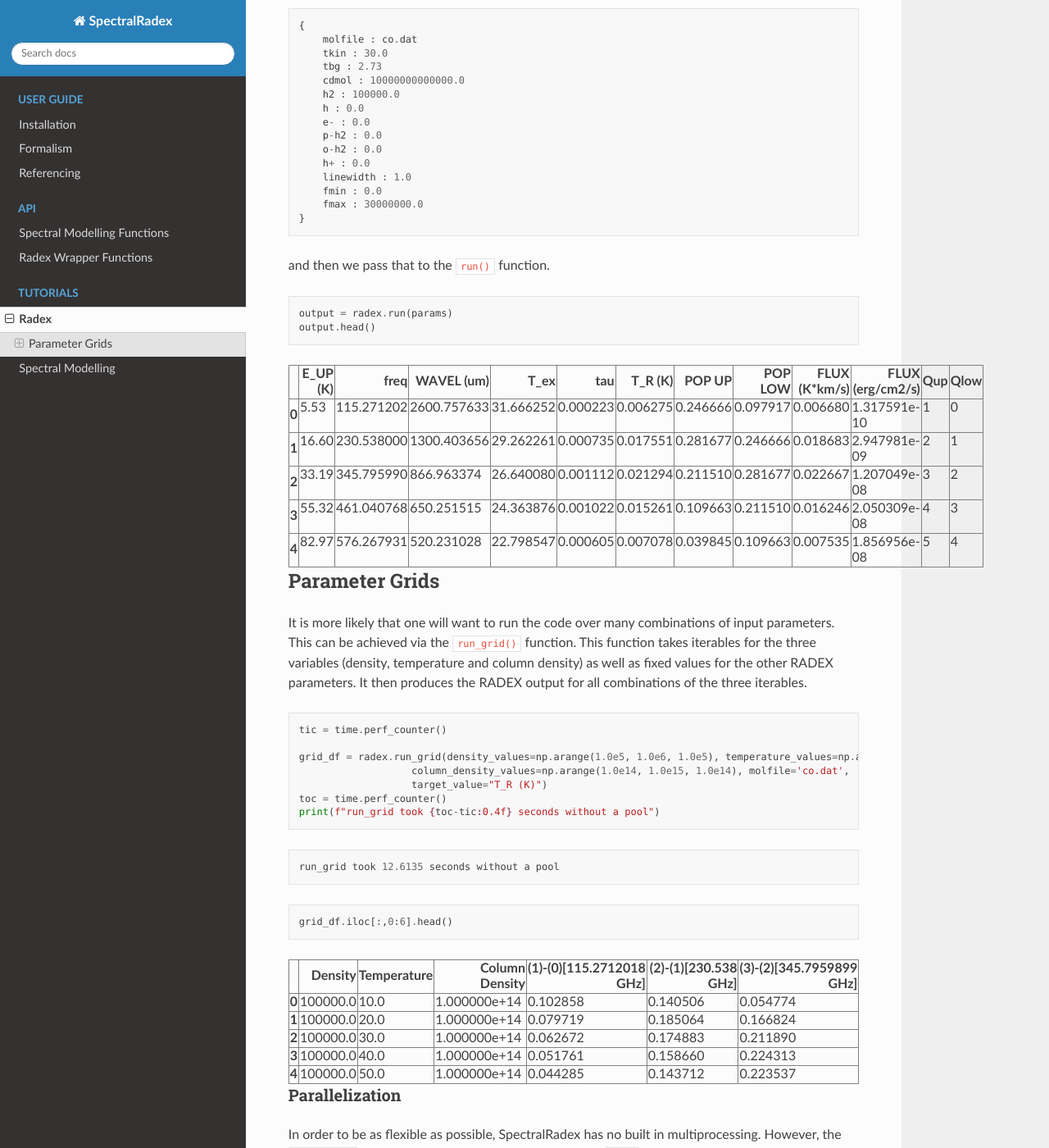
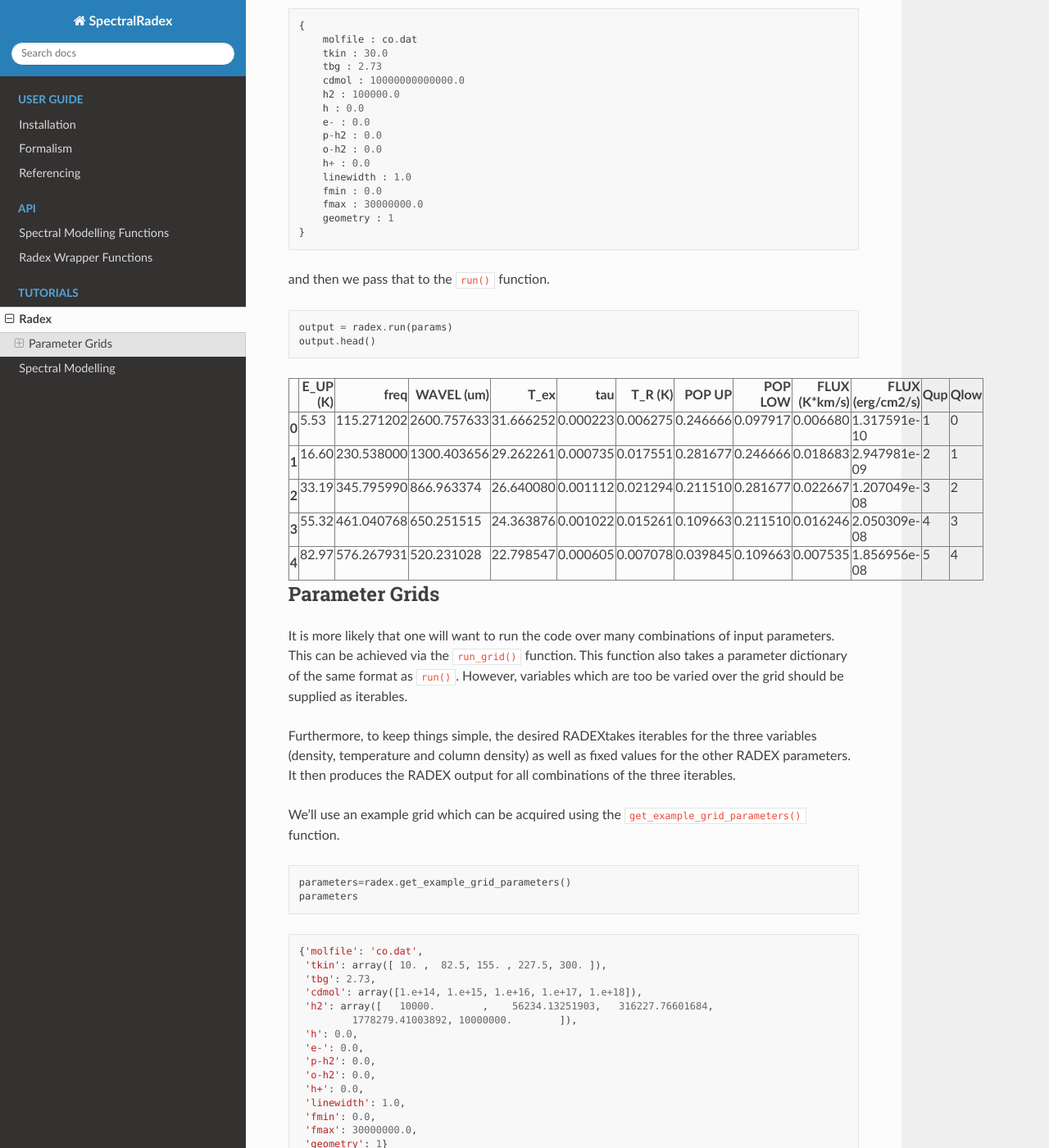
Before and after one commit to uclchem/SpectralRadex, a Sphinx documentation site: the page built from docs/tutorials/radex.rst, in a window 1280 px wide and 1400 px high, scrolled down 618 px. Shown: the whole window at 82% size. Built offline with Sphinx 7.4.7 and the Read the Docs theme 2.0.0, drawn with Linux system fonts in a browser that asks for light colours; some of the changed text lies outside the part shown.

Commit message:
more flexible grids

```diff
--- a/docs/tutorials/radex.rst
+++ b/docs/tutorials/radex.rst
@@ -47,6 +47,7 @@
     	linewidth : 1.0
     	fmin : 0.0
     	fmax : 30000000.0
+    	geometry : 1
     }
 
 
@@ -181,25 +182,58 @@
 
 It is more likely that one will want to run the code over many
 combinations of input parameters. This can be achieved via the
-``run_grid()`` function. This function takes iterables for the three
-variables (density, temperature and column density) as well as fixed
-values for the other RADEX parameters. It then produces the RADEX output
-for all combinations of the three iterables.
+``run_grid()`` function. This function also takes a parameter dictionary
+of the same format as ``run()``. However, variables which are too be
+varied over the grid should be supplied as iterables.
+
+Furthermore, to keep things simple, the desired RADEXtakes iterables for
+the three variables (density, temperature and column density) as well as
+fixed values for the other RADEX parameters. It then produces the RADEX
+output for all combinations of the three iterables.
+
+We’ll use an example grid which can be acquired using the
+``get_example_grid_parameters()`` function.
+
+.. code:: python
+
+    parameters=radex.get_example_grid_parameters()
+    parameters
+
+
+
+
+.. parsed-literal::
+
+    {'molfile': 'co.dat',
+     'tkin': array([ 10. ,  82.5, 155. , 227.5, 300. ]),
+     'tbg': 2.73,
+     'cdmol': array([1.e+14, 1.e+15, 1.e+16, 1.e+17, 1.e+18]),
+     'h2': array([   10000.        ,    56234.13251903,   316227.76601684,
+             1778279.41003892, 10000000.        ]),
+     'h': 0.0,
+     'e-': 0.0,
+     'p-h2': 0.0,
+     'o-h2': 0.0,
+     'h+': 0.0,
+     'linewidth': 1.0,
+     'fmin': 0.0,
+     'fmax': 30000000.0,
+     'geometry': 1}
+
+
 
 .. code:: python
 
     tic = time.perf_counter()
 
-    grid_df = radex.run_grid(density_values=np.arange(1.0e5, 1.0e6, 1.0e5), temperature_values=np.arange(10, 100, 10),
-                       column_density_values=np.arange(1.0e14, 1.0e15, 1.0e14), molfile='co.dat',
-                       target_value="T_R (K)")
+    grid_df = radex.run_grid(parameters,target_value="T_R (K)")
     toc = time.perf_counter()
     print(f"run_grid took {toc-tic:0.4f} seconds without a pool")
 
 
 .. parsed-literal::
 
-    run_grid took 12.6135 seconds without a pool
+    run_grid took 3.0571 seconds without a pool
 
 
 .. code:: python
@@ -229,9 +263,9 @@
       <thead>
         <tr style="text-align: right;">
           <th></th>
-          <th>Density</th>
-          <th>Temperature</th>
-          <th>Column Density</th>
+          <th>tkin</th>
+          <th>cdmol</th>
+          <th>h2</th>
           <th>(1)-(0)[115.2712018 GHz]</th>
           <th>(2)-(1)[230.538 GHz]</th>
           <th>(3)-(2)[345.7959899 GHz]</th>
@@ -240,48 +274,48 @@
       <tbody>
         <tr>
           <th>0</th>
-          <td>100000.0</td>
           <td>10.0</td>
           <td>1.000000e+14</td>
-          <td>0.102858</td>
-          <td>0.140506</td>
-          <td>0.054774</td>
+          <td>10000.0</td>
+          <td>0.114622</td>
+          <td>0.108152</td>
+          <td>0.022018</td>
         </tr>
         <tr>
           <th>1</th>
-          <td>100000.0</td>
-          <td>20.0</td>
-          <td>1.000000e+14</td>
-          <td>0.079719</td>
-          <td>0.185064</td>
-          <td>0.166824</td>
+          <td>10.0</td>
+          <td>1.000000e+15</td>
+          <td>10000.0</td>
+          <td>1.048925</td>
+          <td>0.958338</td>
+          <td>0.215099</td>
         </tr>
         <tr>
           <th>2</th>
-          <td>100000.0</td>
-          <td>30.0</td>
-          <td>1.000000e+14</td>
-          <td>0.062672</td>
-          <td>0.174883</td>
-          <td>0.211890</td>
+          <td>10.0</td>
+          <td>1.000000e+16</td>
+          <td>10000.0</td>
+          <td>5.189712</td>
+          <td>4.045272</td>
+          <td>1.567682</td>
         </tr>
         <tr>
           <th>3</th>
-          <td>100000.0</td>
-          <td>40.0</td>
-          <td>1.000000e+14</td>
-          <td>0.051761</td>
-          <td>0.158660</td>
-          <td>0.224313</td>
+          <td>10.0</td>
+          <td>1.000000e+17</td>
+          <td>10000.0</td>
+          <td>6.561081</td>
+          <td>5.156221</td>
+          <td>3.411413</td>
         </tr>
         <tr>
           <th>4</th>
-          <td>100000.0</td>
-          <td>50.0</td>
-          <td>1.000000e+14</td>
-          <td>0.044285</td>
-          <td>0.143712</td>
-          <td>0.223537</td>
+          <td>10.0</td>
+          <td>1.000000e+18</td>
+          <td>10000.0</td>
+          <td>6.639451</td>
+          <td>5.259944</td>
+          <td>3.822848</td>
         </tr>
       </tbody>
     </table>
@@ -308,14 +342,93 @@
 
     tic = time.perf_counter()
     pool=Pool(8)
-    grid_df = radex.run_grid(density_values=np.arange(1.0e5, 1.0e6, 1.0e5), temperature_values=np.arange(10, 100, 10),
-                       column_density_values=np.arange(1.0e14, 1.0e15, 1.0e14), molfile='co.dat',
-                       target_value="T_R (K)",pool=pool)
+    grid_df = radex.run_grid(parameters,target_value="T_R (K)",pool=pool)
     toc = time.perf_counter()
     print(f"run_grid took {toc-tic:0.4f} seconds with a pool of 8 workers")
+    grid_df.iloc[:,0:6].head()
 
 
 .. parsed-literal::
 
-    (728, 43)
-    run_grid took 2.2611 seconds with a pool of 8 workers
+    run_grid took 0.7459 seconds with a pool of 8 workers
+
+
+
+
+.. raw:: html
+
+    <div>
+    <style scoped>
+        .dataframe tbody tr th:only-of-type {
+            vertical-align: middle;
+        }
+
+        .dataframe tbody tr th {
+            vertical-align: top;
+        }
+
+        .dataframe thead th {
+            text-align: right;
+        }
+    </style>
+    <table border="1" class="dataframe">
+      <thead>
+        <tr style="text-align: right;">
+          <th></th>
+          <th>tkin</th>
+          <th>cdmol</th>
+          <th>h2</th>
+          <th>(1)-(0)[115.2712018 GHz]</th>
+          <th>(2)-(1)[230.538 GHz]</th>
+          <th>(3)-(2)[345.7959899 GHz]</th>
+        </tr>
+      </thead>
+      <tbody>
+        <tr>
+          <th>0</th>
+          <td>10.0</td>
+          <td>1.000000e+14</td>
+          <td>10000.0</td>
+          <td>0.114622</td>
+          <td>0.108152</td>
+          <td>0.022018</td>
+        </tr>
+        <tr>
+          <th>1</th>
+          <td>10.0</td>
+          <td>1.000000e+15</td>
+          <td>10000.0</td>
+          <td>1.048925</td>
+          <td>0.958338</td>
+          <td>0.215099</td>
+        </tr>
+        <tr>
+          <th>2</th>
+          <td>10.0</td>
+          <td>1.000000e+16</td>
+          <td>10000.0</td>
+          <td>5.189712</td>
+          <td>4.045272</td>
+          <td>1.567682</td>
+        </tr>
+        <tr>
+          <th>3</th>
+          <td>10.0</td>
+          <td>1.000000e+17</td>
+          <td>10000.0</td>
+          <td>6.561081</td>
+          <td>5.156221</td>
+          <td>3.411413</td>
+        </tr>
+        <tr>
+          <th>4</th>
+          <td>10.0</td>
+          <td>1.000000e+18</td>
+          <td>10000.0</td>
+          <td>6.639451</td>
+          <td>5.259944</td>
+          <td>3.822848</td>
+        </tr>
+      </tbody>
+    </table>
+    </div>
--- a/setup.py
+++ b/setup.py
@@ -21,7 +21,7 @@
 
 setup(
     name="spectralradex", # Replace with your own username
-    version="0.2.2",
+    version="0.3.0",
     author="Jonathan Holdship",
     author_email="jonholdship@gmail.com",
     description="A package for RADEX and spectral modelling",
```
Also changed, not shown: 17 other files.
